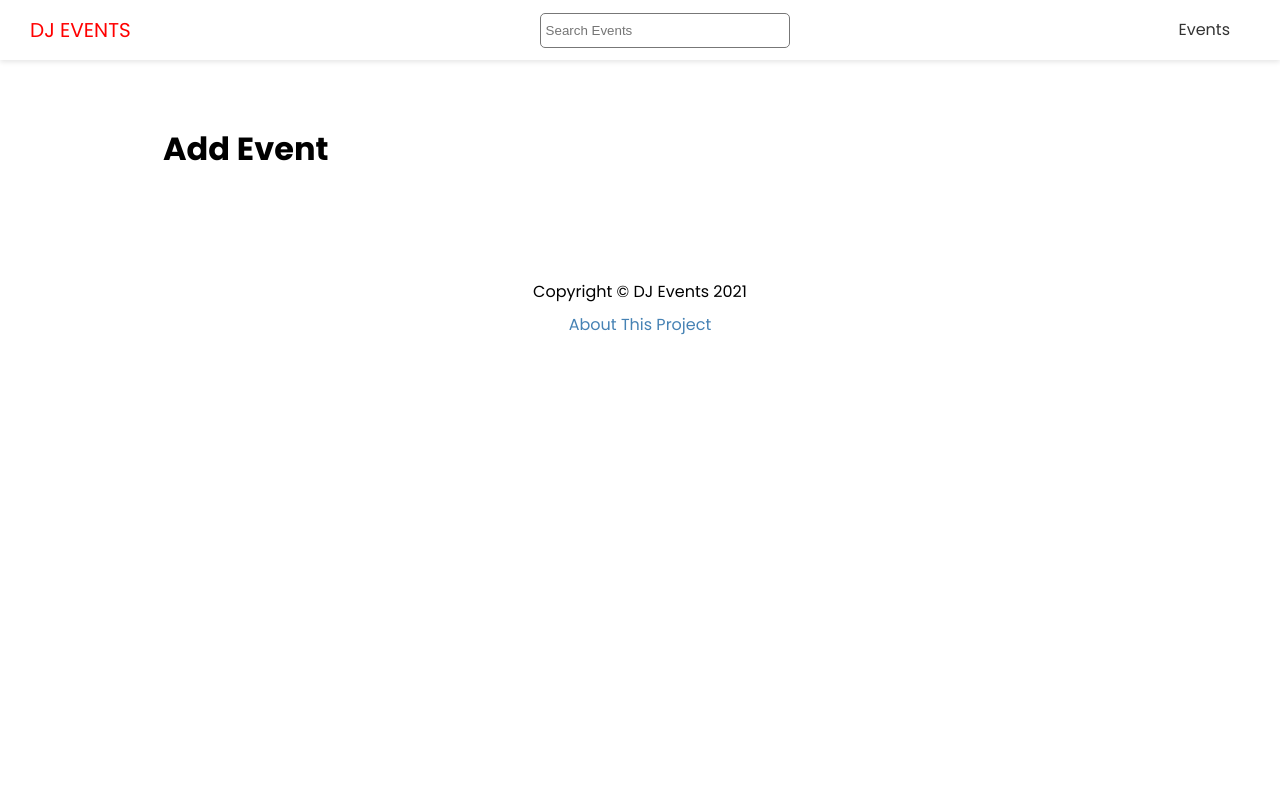
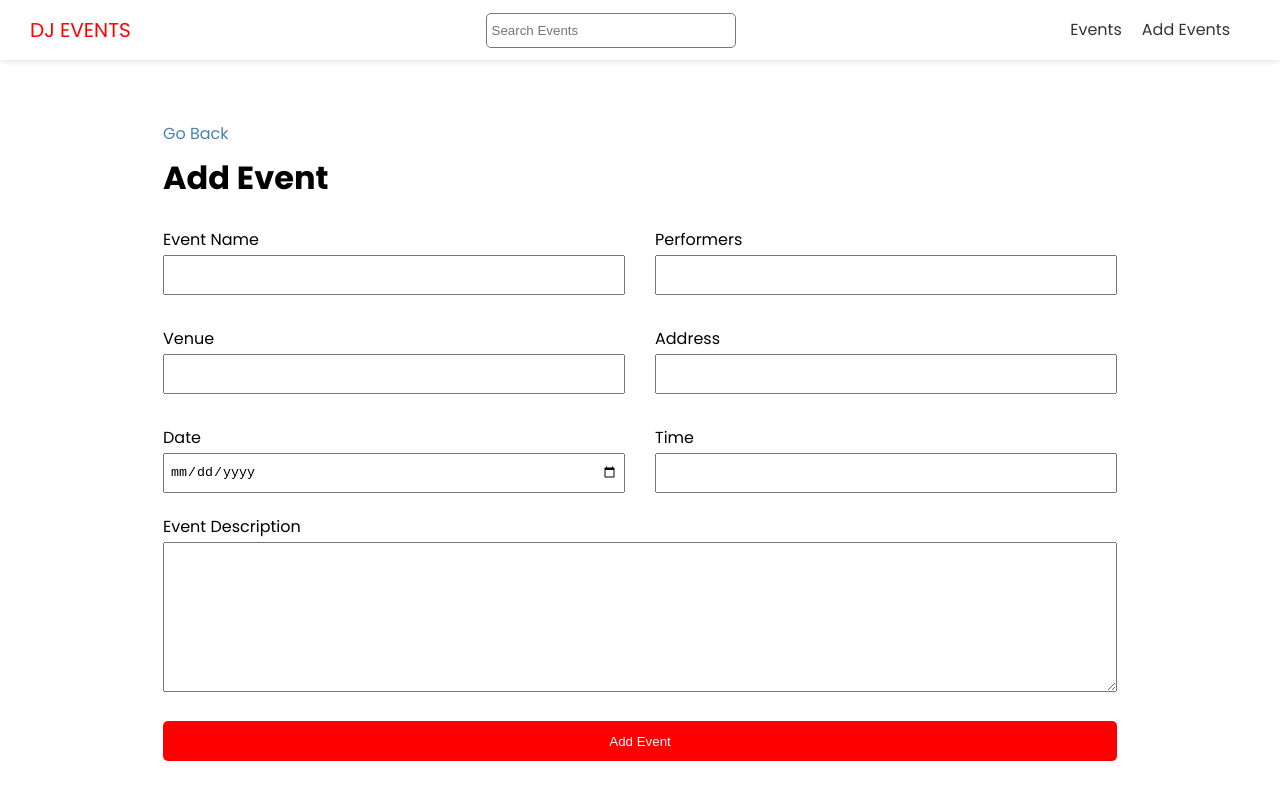
Before and after one commit to dhiraj13/dj-events-front-end, a Next.js app: page /events/add in a window 1280 px wide. Shown: the top 800 px of the page. Built offline with nearby package versions, Linux system fonts and the light colour scheme; no server answers.

Commit message:
add event page

```diff
--- a/components/Header.js
+++ b/components/Header.js
@@ -20,6 +20,11 @@
               <a>Events</a>
             </Link>
           </li>
+          <li>
+            <Link href='/events/add'>
+              <a>Add Events</a>
+            </Link>
+          </li>
         </ul>
       </nav>
     </header>
--- a/pages/events/add.js
+++ b/pages/events/add.js
@@ -1,9 +1,114 @@
+import { useState } from 'react'
+import { useRouter } from 'next/router'
+import Link from 'next/link'
 import Layout from '@/components/Layout'
+import { API_URL } from '@/config/index'
+import styles from '@/styles/Form.module.css'
 
 export default function AddEventPage() {
+  const [values, setValues] = useState({
+    name: '',
+    performers: '',
+    venue: '',
+    address: '',
+    date: '',
+    time: '',
+    description: '',
+  })
+
+  const router = useRouter()
+
+  const handleInputChange = (e) => {
+    const { name, value } = e.target
+    setValues({ ...values, [name]: value })
+  }
+
+  const handleSubmit = (e) => {
+    e.preventDefault()
+    console.log(values)
+  }
+
   return (
     <Layout title='Add New Event'>
+      <Link href='/events'>Go Back</Link>
       <h1>Add Event</h1>
+      <form onSubmit={handleSubmit} className={styles.form}>
+        <div className={styles.grid}>
+          <div>
+            <label htmlFor='name'>Event Name</label>
+            <input
+              type='text'
+              id='name'
+              name='name'
+              value={values.name}
+              onChange={handleInputChange}
+            />
+          </div>
+          <div>
+            <label htmlFor='performers'>Performers</label>
+            <input
+              type='text'
+              name='performers'
+              id='performers'
+              value={values.performers}
+              onChange={handleInputChange}
+            />
+          </div>
+          <div>
+            <label htmlFor='venue'>Venue</label>
+            <input
+              type='text'
+              name='venue'
+              id='venue'
+              value={values.venue}
+              onChange={handleInputChange}
+            />
+          </div>
+          <div>
+            <label htmlFor='address'>Address</label>
+            <input
+              type='text'
+              name='address'
+              id='address'
+              value={values.address}
+              onChange={handleInputChange}
+            />
+          </div>
+          <div>
+            <label htmlFor='date'>Date</label>
+            <input
+              type='date'
+              name='date'
+              id='date'
+              value={values.date}
+              onChange={handleInputChange}
+            />
+          </div>
+          <div>
+            <label htmlFor='time'>Time</label>
+            <input
+              type='text'
+              name='time'
+              id='time'
+              value={values.time}
+              onChange={handleInputChange}
+            />
+          </div>
+        </div>
+
+        <div>
+          <label htmlFor='description'>Event Description</label>
+          <textarea
+            type='text'
+            name='description'
+            id='description'
+            value={values.description}
+            onChange={handleInputChange}
+          ></textarea>
+        </div>
+
+        <input type='submit' value='Add Event' className='btn' />
+      </form>
     </Layout>
   )
 }
--- /dev/null
+++ b/styles/Form.module.css
@@ -0,0 +1,39 @@
+.form label {
+  display: block;
+}
+
+.form input {
+  width: 100%;
+  height: 40px;
+  padding: 5px;
+}
+
+.form textarea {
+  width: 100%;
+  height: 150px;
+}
+
+.form input[type='submit'] {
+  display: block;
+  width: 100%;
+  margin: 20px 0 30px;
+}
+
+.form .file {
+  border: 1px #ccc solid;
+  background-color: #f4f4f4;
+  padding: 10px;
+}
+
+.grid {
+  display: grid;
+  grid-template-columns: 1fr 1fr;
+  gap: 30px;
+  margin-bottom: 20px;
+}
+
+@media (max-width: 600px) {
+  .grid {
+    grid-template-columns: 1fr;
+  }
+}
```
